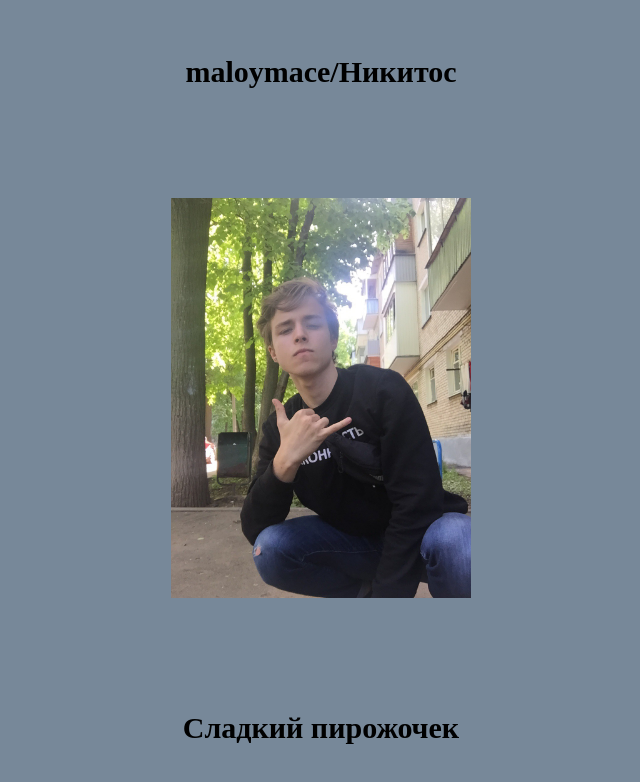
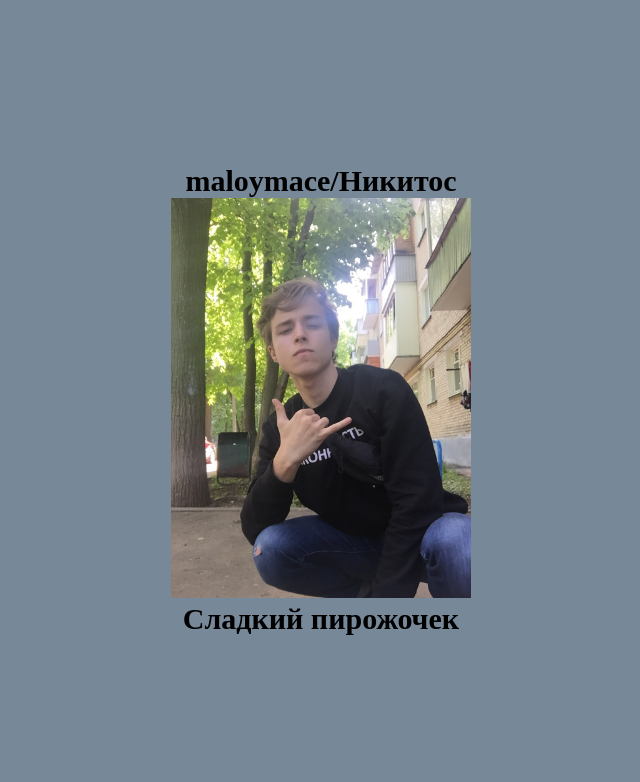
Before and after one commit to maloymace/newbie, a plain HTML site: page index.html in a window 1280 px wide. Shown: the whole page, without its empty margins (319-959 px from the left). Drawn offline with Linux system fonts and the light colour scheme.

Commit message:
start project

```diff
--- a/index.html
+++ b/index.html
@@ -9,6 +9,7 @@
 <!--div style="background-color:red;width:100px;height:50px">Joint</--div>
 <div>Lean</div>
 <div class="optix tear">Killer</div-->
+<div class="content">
     <div class="flex">
 
         <div class="flex1">
@@ -25,6 +26,8 @@
 
     </div>
 
+</div>
+
 <script>console.log(new Date())</script>
 </body>
 </html>
--- a/styles.css
+++ b/styles.css
@@ -1,12 +1,12 @@
 html, body {
-    height: 100vh;
+    height: 100%;
 }
 body {
+    background-color: lightslategrey;
     margin: 0;
+    overflow-y: hidden;
 }
-div {
-    background-color: lightslategrey;
-}
+
 .optix {
     background-color: lightsalmon;
     font-size: 20px;
@@ -20,11 +20,9 @@ div {
 }
 .flex {
     width: 100%;
-    height:100%;
     display:flex;
     flex-direction: column;
     align-items: center;
-    justify-content: space-around;
 }
 .imeg {
     flex: 1;
@@ -35,3 +33,11 @@ div {
     font-size: 30px;
     font-weight: bolder;
 }
+.content {
+    overflow-y: auto;
+    display: flex;
+    justify-content: space-around;
+    align-items: center;
+    height: 100%;
+    width: 100%;
+}
```
Lines whose indentation alone changed are shown as unchanged.
